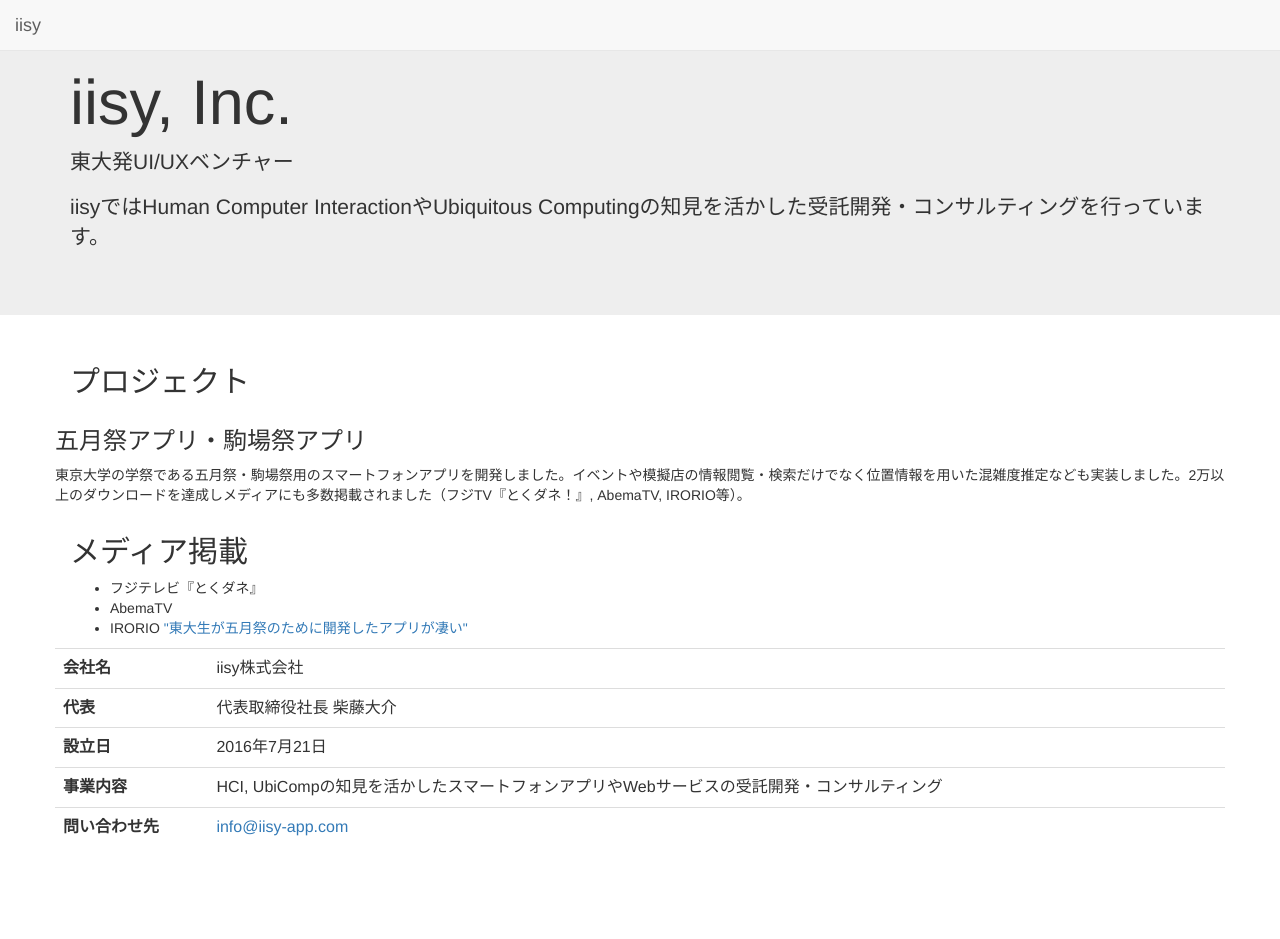
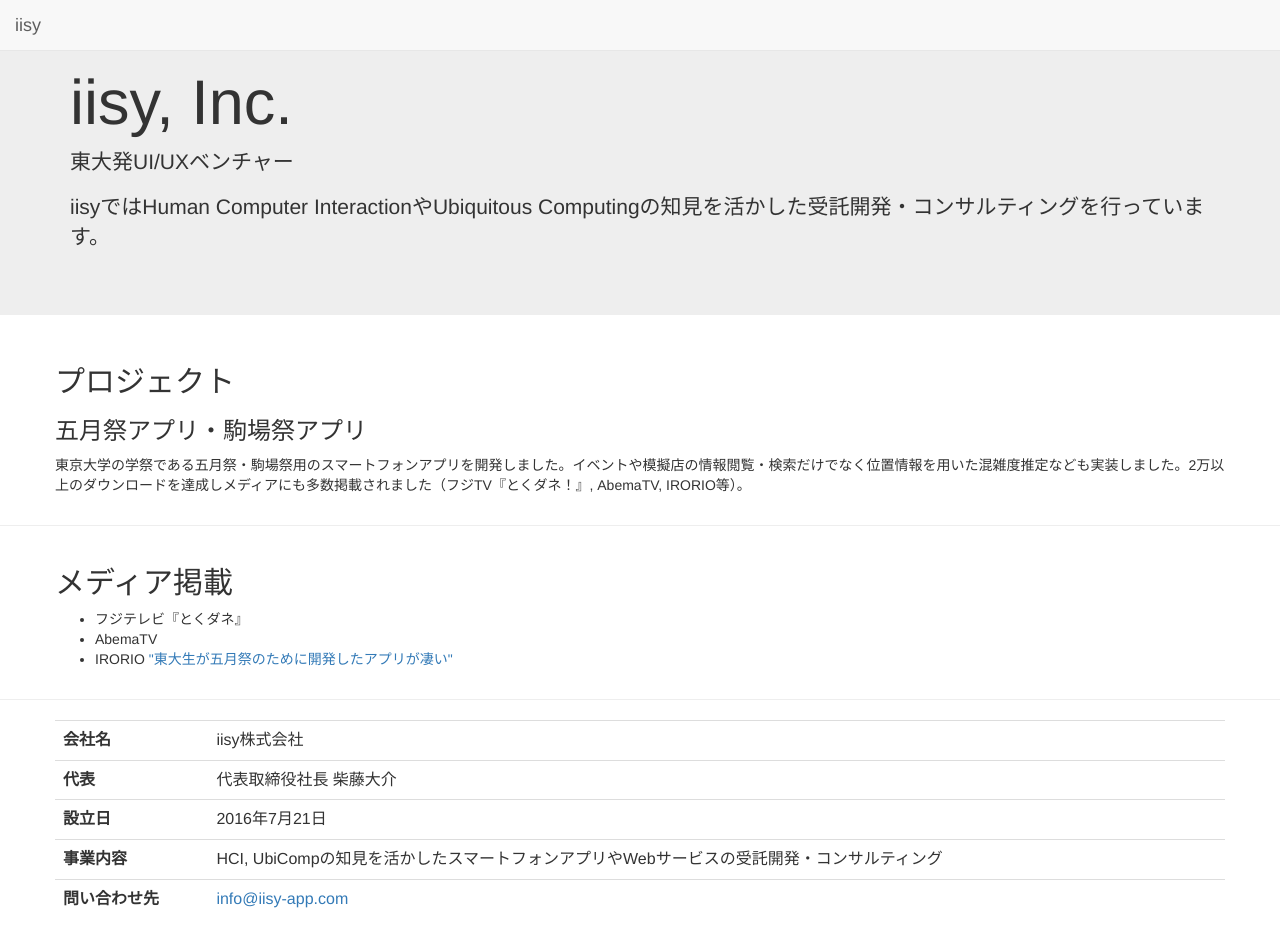
Before and after one commit to iisy-app/iis-app.github.io, a plain HTML site: page index.html in a window 1280 px wide. Before the commit the page ends 867 px from the top, so only its background shows below. Drawn offline with nearby package versions, Linux system fonts and the light colour scheme.

Commit message:
update index.html

```diff
--- a/index.html
+++ b/index.html
@@ -36,13 +36,15 @@
       </div>
     </div>
     <div class="container">
+      <div class="row">
         <h2>プロジェクト</h2>
-      <div class="row">
         <h3>五月祭アプリ・駒場祭アプリ</h3>
         <p>東京大学の学祭である五月祭・駒場祭用のスマートフォンアプリを開発しました。イベントや模擬店の情報閲覧・検索だけでなく位置情報を用いた混雑度推定なども実装しました。2万以上のダウンロードを達成しメディアにも多数掲載されました（フジTV『とくダネ！』, AbemaTV, IRORIO等）。</p>
       </div>
     </div>
+    <hr/>
     <div class="container">
+      <div class="row">
         <h2>メディア掲載</h2>
         <ul>
           <li>フジテレビ『とくダネ』</li>
@@ -50,6 +52,8 @@
           <li>IRORIO <a href="http://irorio.jp/aimiyayuichi/20160514/320423/">"東大生が五月祭のために開発したアプリが凄い"</a></li>
         </ul>
       </div>
+    </div>
+    <hr/>
     <div class="container">
       <div class="row">
         <table class="table">
```
Lines whose indentation alone changed are shown as unchanged.
